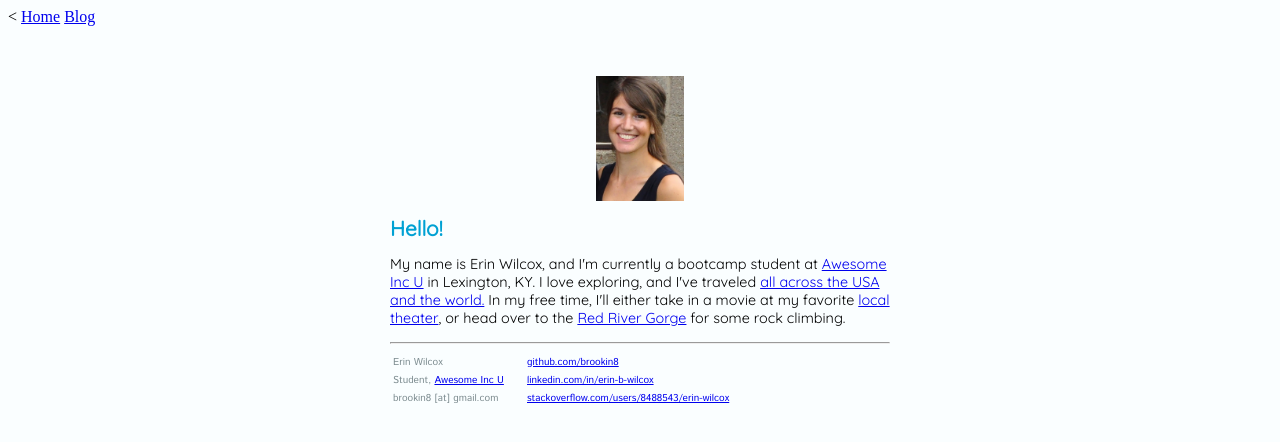
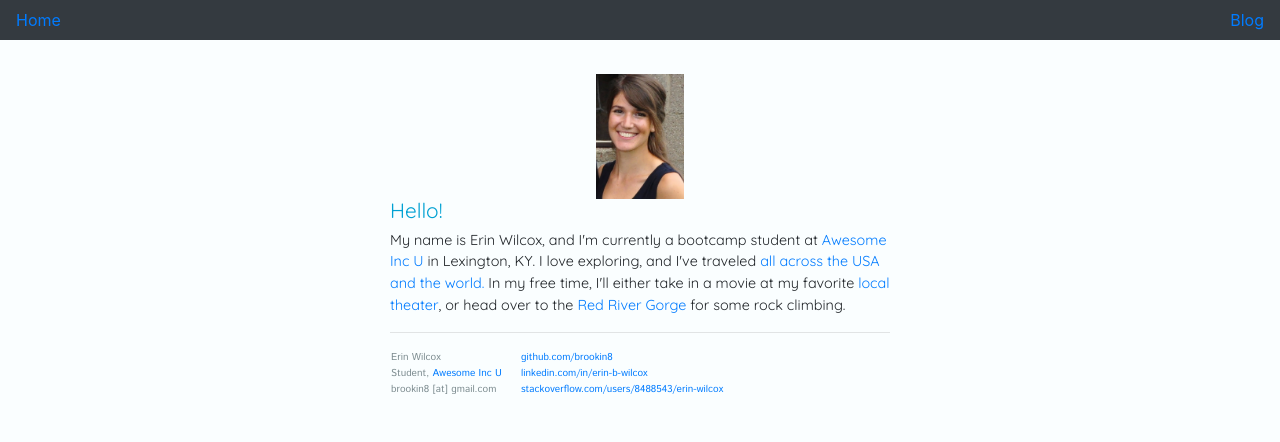
Before and after one commit to brookin8/brookin8.github.io, a Jekyll site: the page built from index.html, in a window 1280 px wide. Shown: the top 442 px of the page. Built offline with Jekyll 4.4.1, drawn with Linux system fonts in a browser that asks for light colours.

Commit message:
Modified index.html layout to include Bootstrap

```diff
--- a/_layouts/index.html
+++ b/_layouts/index.html
@@ -6,13 +6,15 @@
         <title>{{ page.title }}</title>
         <meta name="viewport" content="width=device-width">
         <meta name="generator" content="Jekyll 1.5.0" />
+        <link rel="stylesheet" href="https://maxcdn.bootstrapcdn.com/bootstrap/4.0.0-beta/css/bootstrap.min.css" integrity="sha384-/Y6pD6FV/Vv2HJnA6t+vslU6fwYXjCFtcEpHbNJ0lyAFsXTsjBbfaDjzALeQsN6M" crossorigin="anonymous">
         <link rel="stylesheet" href="/style.css">
 		<link href="https://fonts.googleapis.com/css?family=Istok+Web|Quicksand" rel="stylesheet">
     </head>
     <body>
-        <a class="extra" href="/">Home</a>
-        <a class="extra" href="/blog">Blog</a>
-
+        <nav class ="navbar fixed-top navbar-dark bg-dark">
+            <a class="extra" href="/">Home</a>
+            <a class="extra" href="/blog">Blog</a>
+        </nav>
           {{ content }}
 
     </body>
```
